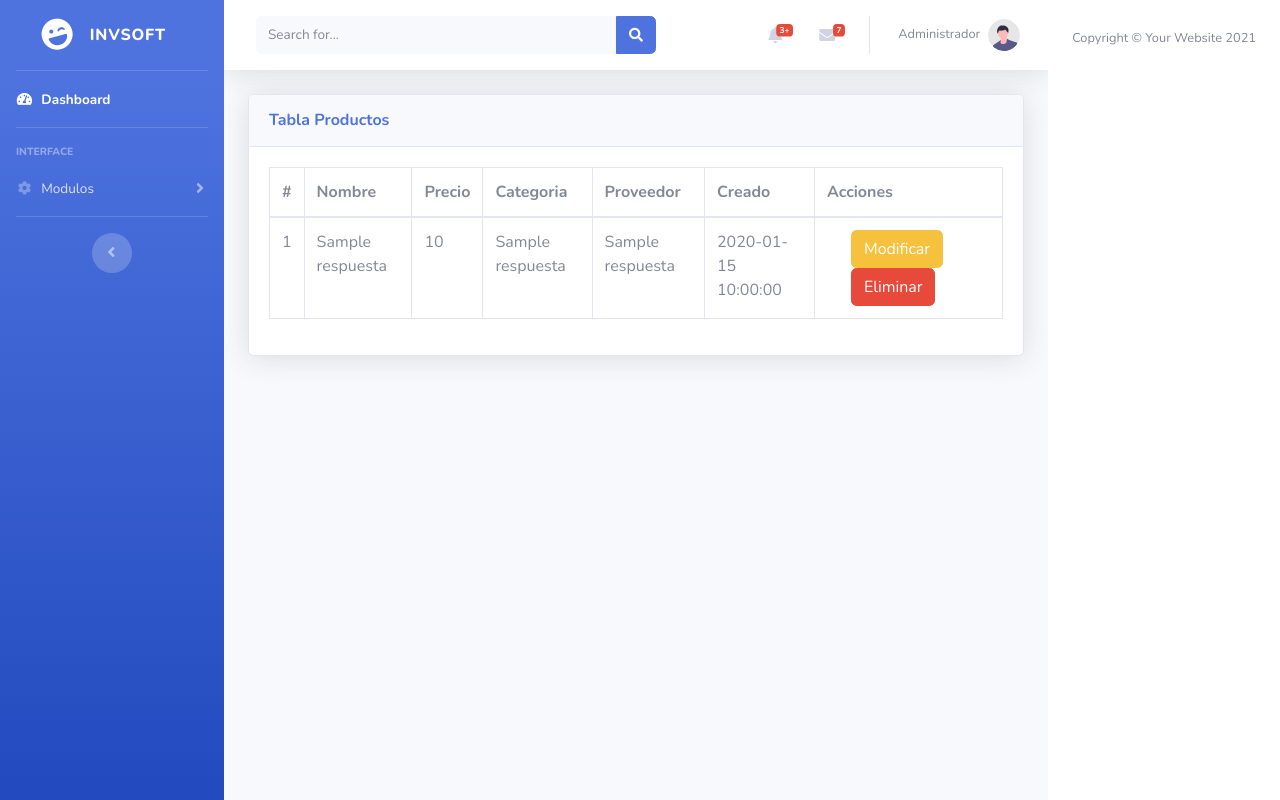
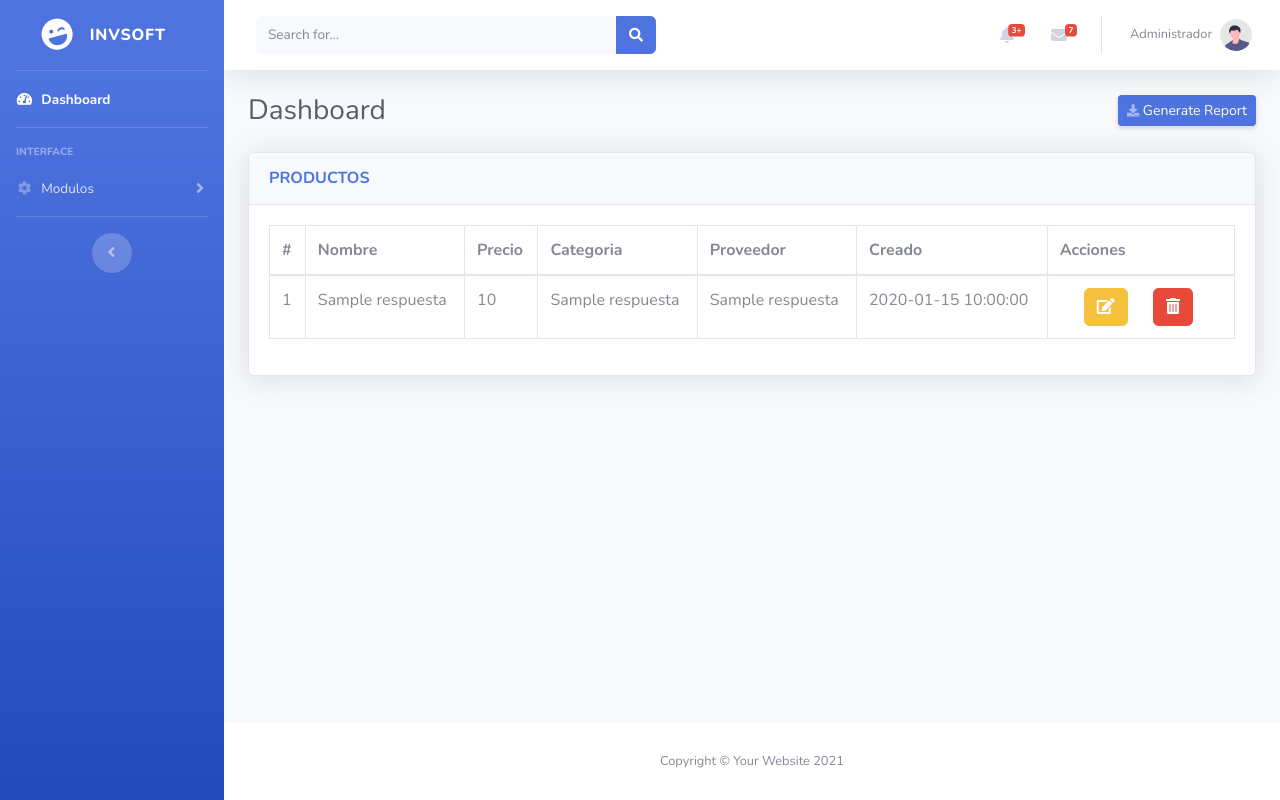
Before and after one commit to emirocampo/modulo_web, a Flask app: template templates/producto/tables.html in a window 1280 px wide. Run offline with Flask 3, Linux system fonts and the light colour scheme; the template is opened without the code that fills it: most values are stand-ins (such as "Sample title", 1, 10 or a date in 2020); some libraries are stand-ins or nearby versions.

Commit message:
Se implementa botones de editar y eliminar

```diff
--- a/templates/index/index.html
+++ b/templates/index/index.html
@@ -18,7 +18,7 @@
 
                     <!-- Earnings (Monthly) Card Example -->
                     <div class="col-xl-3 col-md-6 mb-6">
-                        <a href={{url_for('vista_crear_inventario')}}>
+                        <a href={{url_for('productos')}}>
                         <div class="card border-left-primary shadow h-100 py-2">
                             <div class="card-body">
                                 <div class="row no-gutters align-items-center">
--- a/templates/producto/tables.html
+++ b/templates/producto/tables.html
@@ -2,25 +2,31 @@
 
 {%block content%}
 
-
   <!-- Begin Page Content -->
   <div class="container-fluid">
-    <!-- Tabla de Datos -->
+    <!-- Page Heading -->
+    <div
+      class="d-sm-flex align-items-center justify-content-between mb-4"
+    >
+      <h1 class="h3 mb-0 text-gray-800">Dashboard</h1>
+      <a
+        href="#"
+        class="d-none d-sm-inline-block btn btn-sm btn-primary shadow-sm"
+        ><i class="fas fa-download fa-sm text-white-50"></i> Generate
+        Report</a
+      >
+    </div>
+    <!-- Content Row -->
+    <div class="row">
+      <!-- Content Column -->
+      <div class="col-lg-12 mb-4">
+        <!-- Project Card Example -->
         <div class="card shadow mb-4">
           <div class="card-header py-3">
-            <div class="row">
-                <div class="col-8">
             <h6 class="m-0 font-weight-bold text-primary">
-                        Tabla Productos
+              PRODUCTOS
             </h6>
           </div>
-                <!-- Botón Crear Categorias -->
-
-                <!-- Botón Productos -->
-
-            </div>
-        </div>
-        <!-- La tabla -->
           <div class="card-body">
             <div class="table-responsive">
                 <table class="table table-bordered" id="dataTable" width="100%" cellspacing="0">
@@ -47,8 +53,16 @@
                             <td>
                                 <div class="container">
                                     <div class="row">
-                                        <div class="col"><button type="button" class="btn btn-warning" href="">Modificar</button></div>
-                                    <div class="col"><button type="button" class="btn btn-danger">Eliminar</button></div>
+                                        <div class="col">
+                                            <a href="#" class="btn btn-warning">
+                                                <i class="fas fa-edit"></i>
+                                            </a>
+                                        </div>
+                                        <div class="col">
+                                            <a href="#" class="btn btn-danger">
+                                                <i class="fas fa-trash-alt"></i>
+                                            </a>
+                                        </div>
                                     </div>
                                 </div>
                             </td>
@@ -59,9 +73,11 @@
             </div>
           </div>
         </div>
+
+        <!-- Color System -->
+      </div>
     </div>
   </div>
   <!-- /.container-fluid -->
 
-
-{%endblock%}
+{%endblock %}
```
Lines whose indentation alone changed are shown as unchanged.
